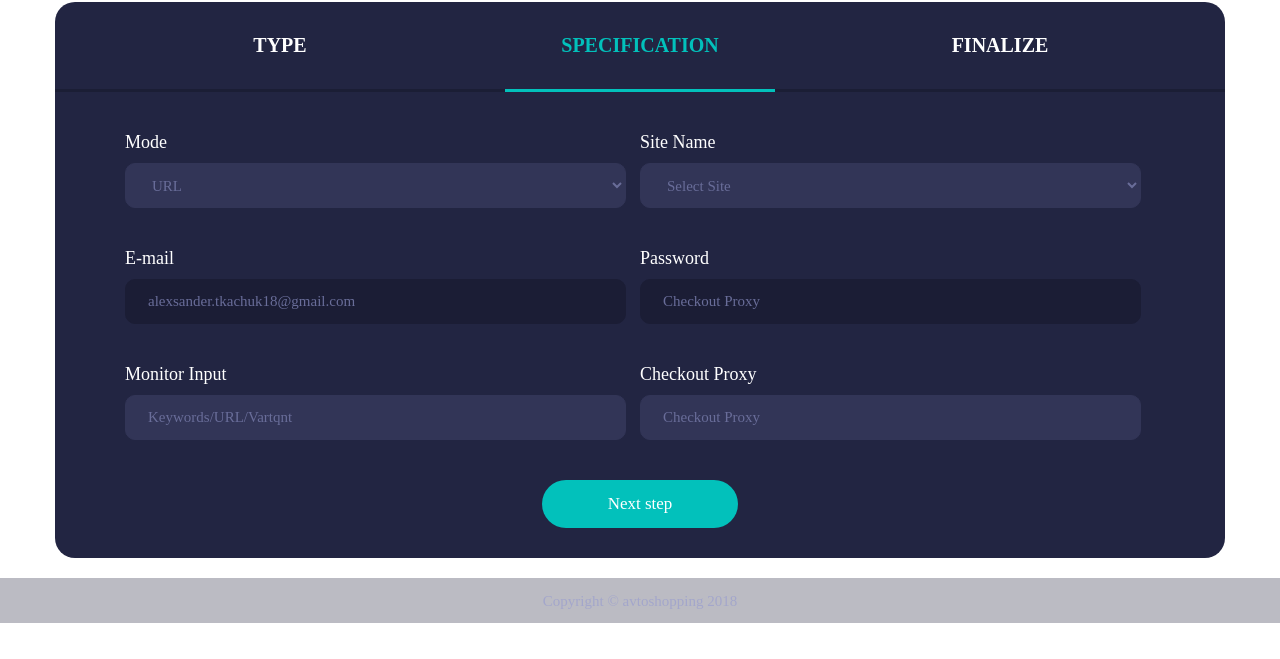
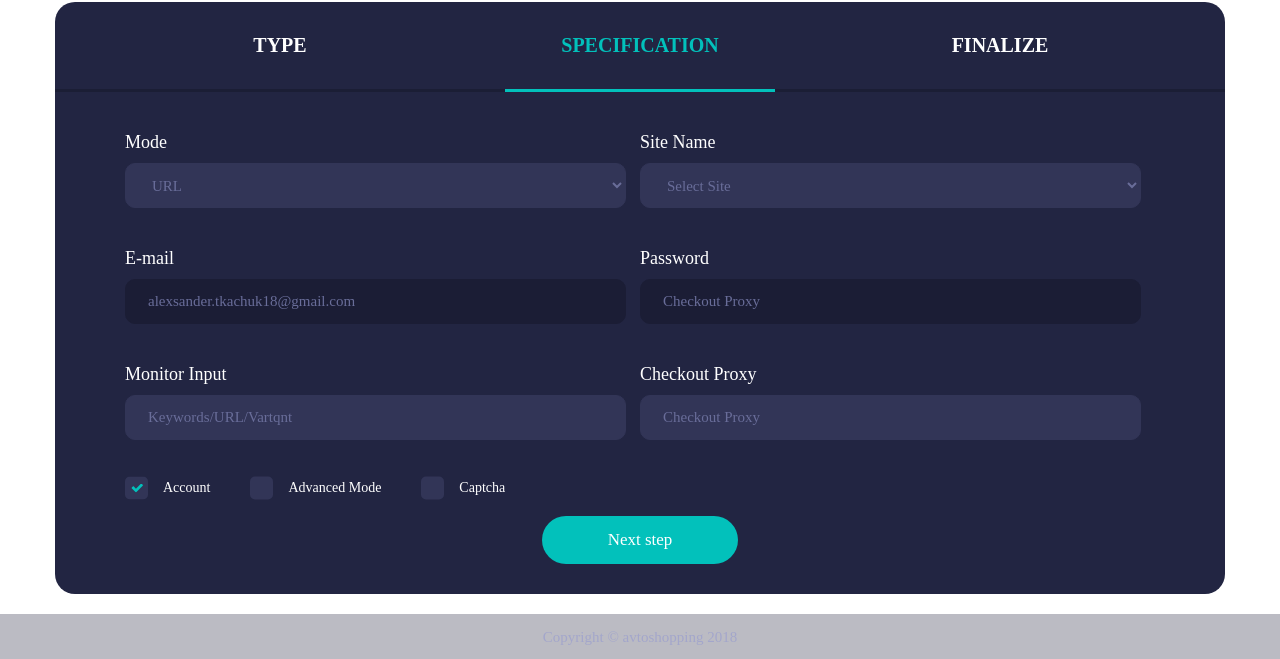
Before and after one commit to alex-khrust/autoshoping, a website: page html/new_task.html in a window 1280 px wide. Both pictures are taken after a click on the link "SPECIFICATION". Shown: the part 199-858 px from the top of the page. Before the commit the page ends 822 px from the top, so only its background shows below. Drawn offline with Linux system fonts and the light colour scheme; a web font is replaced by a local one.

Commit message:
Create a New Task - добавил форму

```diff
--- a/html/new_task.html
+++ b/html/new_task.html
@@ -106,20 +106,32 @@
 
             <div class="form__elements-wrap mail-password">
               <label class="form__title" >E-mail
-                <input type="text" id="" disabled placeholder="alexsander.tkachuk18@gmail.com">
+                <input type="text"  disabled placeholder="alexsander.tkachuk18@gmail.com">
               </label>
               <label class="form__title" >Password
-                <input type="text" id="" disabled placeholder="Checkout Proxy">
+                <input type="text" disabled placeholder="Checkout Proxy">
               </label>
             </div>
 
             <div class="form__elements-wrap mail-password">
               <label class="form__title" >Monitor Input
-                <input type="text" id="" placeholder="Keywords/URL/Vartqnt">
+                <input type="text" placeholder="Keywords/URL/Vartqnt">
               </label>
               <label class="form__title" >Checkout Proxy
-                <input type="text" id="" placeholder="Checkout Proxy">
+                <input type="text" placeholder="Checkout Proxy">
               </label>
+            </div>
+
+            <div class="form__checkbox-wrap specification-checkbox">
+              <input id="Account" type="checkbox" checked>
+              <label for="Account" class="form__checkbox-title" >Account</label>
+
+              <input id="AdvancedMode" type="checkbox">
+              <label for="AdvancedMode" class="form__checkbox-title" >Advanced Mode</label>
+
+              <input id="Captcha" type="checkbox">
+              <label for="Captcha" class="form__checkbox-title" >Captcha</label>
+
             </div>
           </form>
           <div class="buttons">
--- a/sass/_new_task.sass
+++ b/sass/_new_task.sass
@@ -164,3 +164,57 @@ input
 
 ::placeholder
   color: rgb(105, 109, 153)
+
+
+
+.form__checkbox-wrap
+  width: auto
+  height: auto
+  display: flex
+  justify-content: flex-start
+  align-items: center
+  margin-top: 20px
+  input
+    margin: 0
+    &:hover,
+    &:active,
+    &:focus
+      box-shadow: none
+  input[type=checkbox]
+    width: 23px
+    height: 23px
+    position: absolute
+    z-index: -1
+    opacity: 0
+  input[type=checkbox] + label
+    width: auto
+    position: relative
+    padding: 0 40px 0 38px
+    cursor: pointer
+    &:before
+      content: ""
+      display: inline-block
+      width: 23px
+      height: 23px
+      position: absolute
+      left: 0
+      top: 50%
+      transform: translateY(-50%)
+      border-radius: 5px
+      background-color: rgb(50, 53, 87)
+  input[type=checkbox]:checked + label:before
+    content: ''
+    position: absolute
+    left: 0
+    width: 23px
+    height: 23px
+    display: inline-block
+    border-radius: 5px
+    background: url(../img/icons/done.svg) no-repeat center center rgb(50, 53, 87)
+    //label
+      //width: auto
+      //display: flex
+      //align-items: center
+      //cursor: pointer
+      //position: relative
+      //padding-left: 20px
```
Also changed, not shown: css/main.css, img/icons/done.svg (added).
